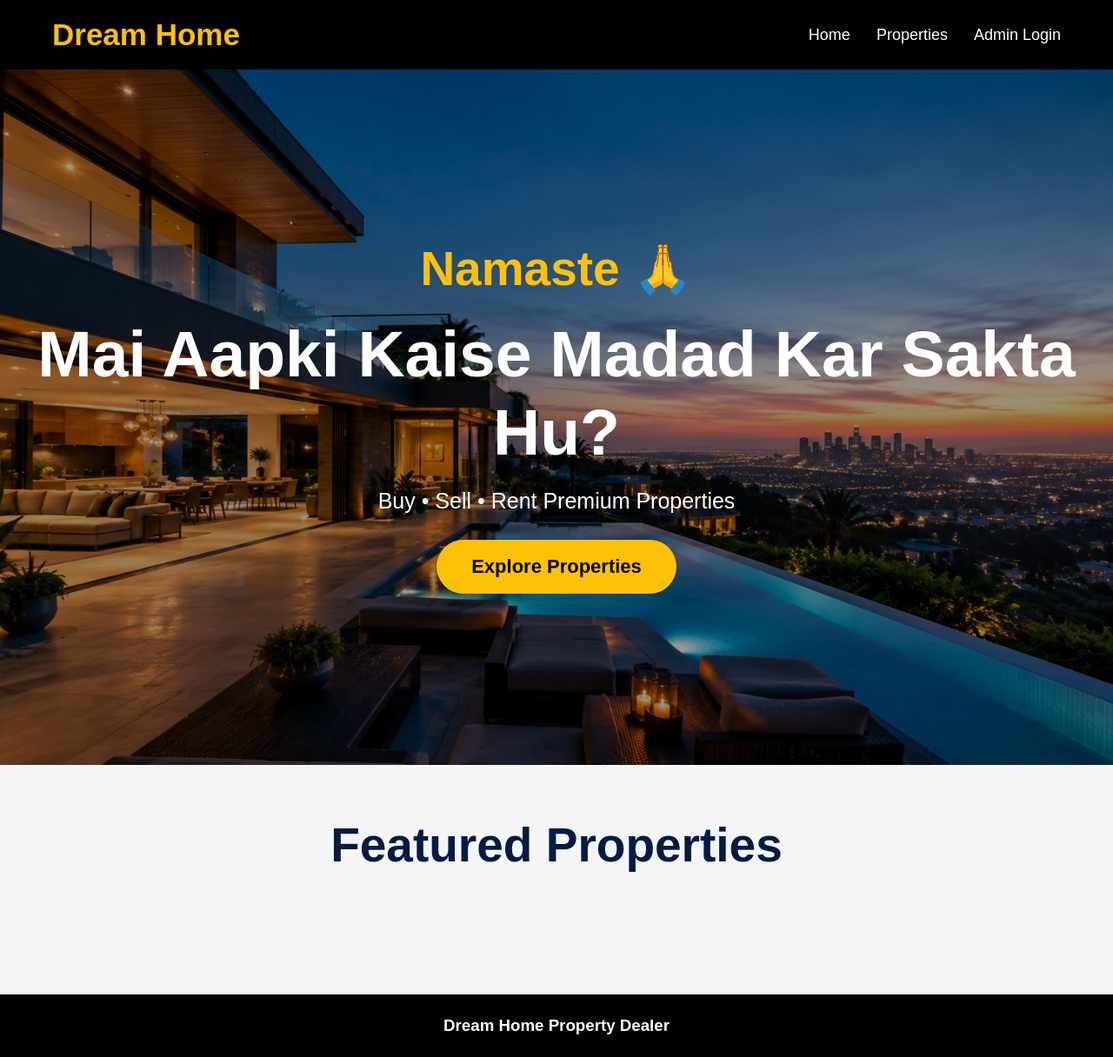
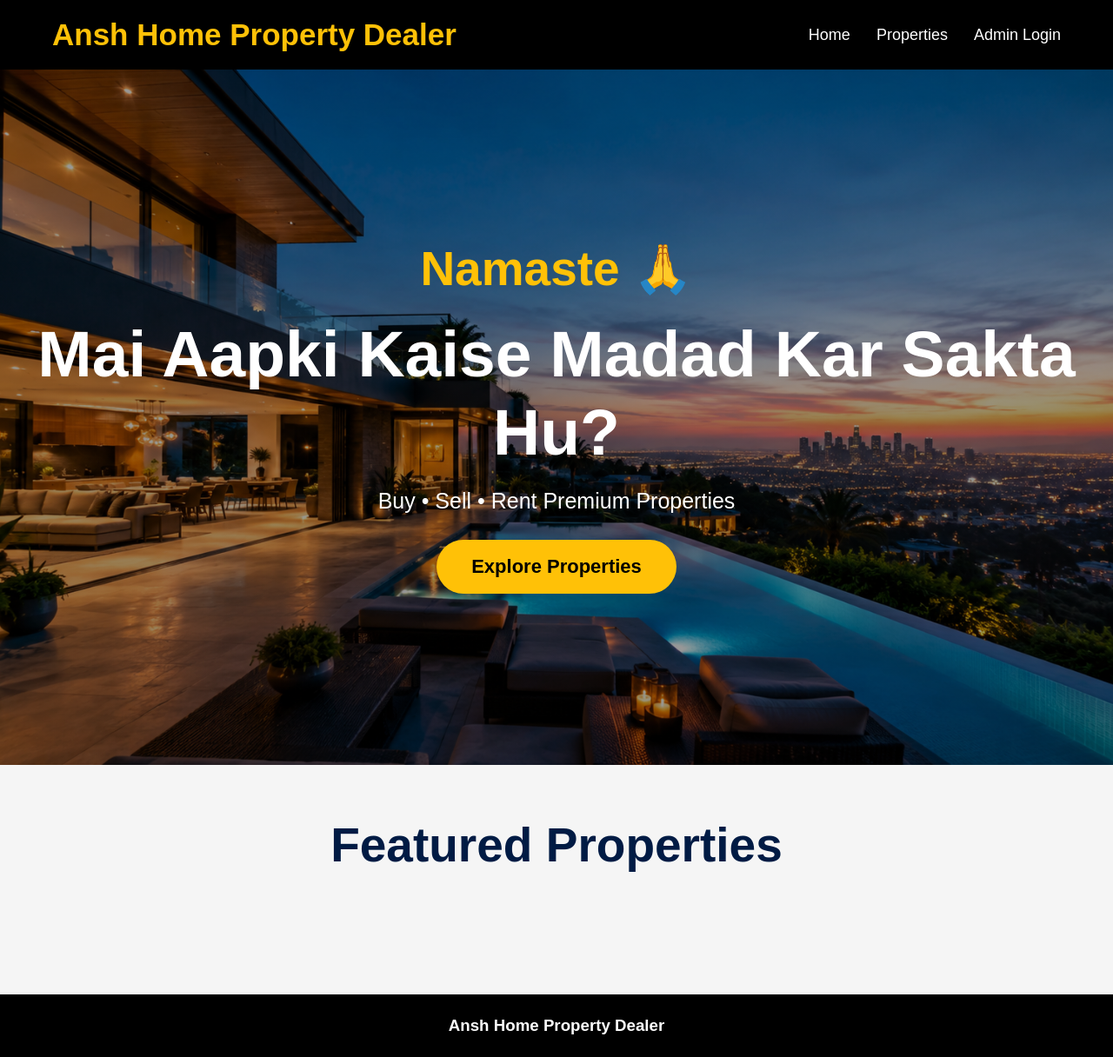
Before and after one commit to niteash-patel/property-website, a Flask app: page / in a window 1280 px wide. Shown: the whole page at 87% size. Run offline with Flask 3, Linux system fonts and the light colour scheme.

Commit message:
updated html content

```diff
--- a/templates/index.html
+++ b/templates/index.html
@@ -3,7 +3,7 @@
 <head>
     <meta charset="UTF-8">
     <meta name="viewport" content="width=device-width, initial-scale=1.0">
-    <title>Dream Home Property</title>
+    <title>Ansh Home Property Dealer</title>
 
     <link rel="stylesheet"
           href="{{ url_for('static', filename='style.css') }}">
@@ -16,7 +16,7 @@
 <nav class="navbar">
 
     <div class="logo">
-        Dream Home
+        Ansh Home Property Dealer
     </div>
 
     <div class="nav-links">
@@ -188,7 +188,7 @@
 
     <h3>
 
-        Dream Home Property Dealer
+        Ansh Home Property Dealer
 
     </h3>
 
```
